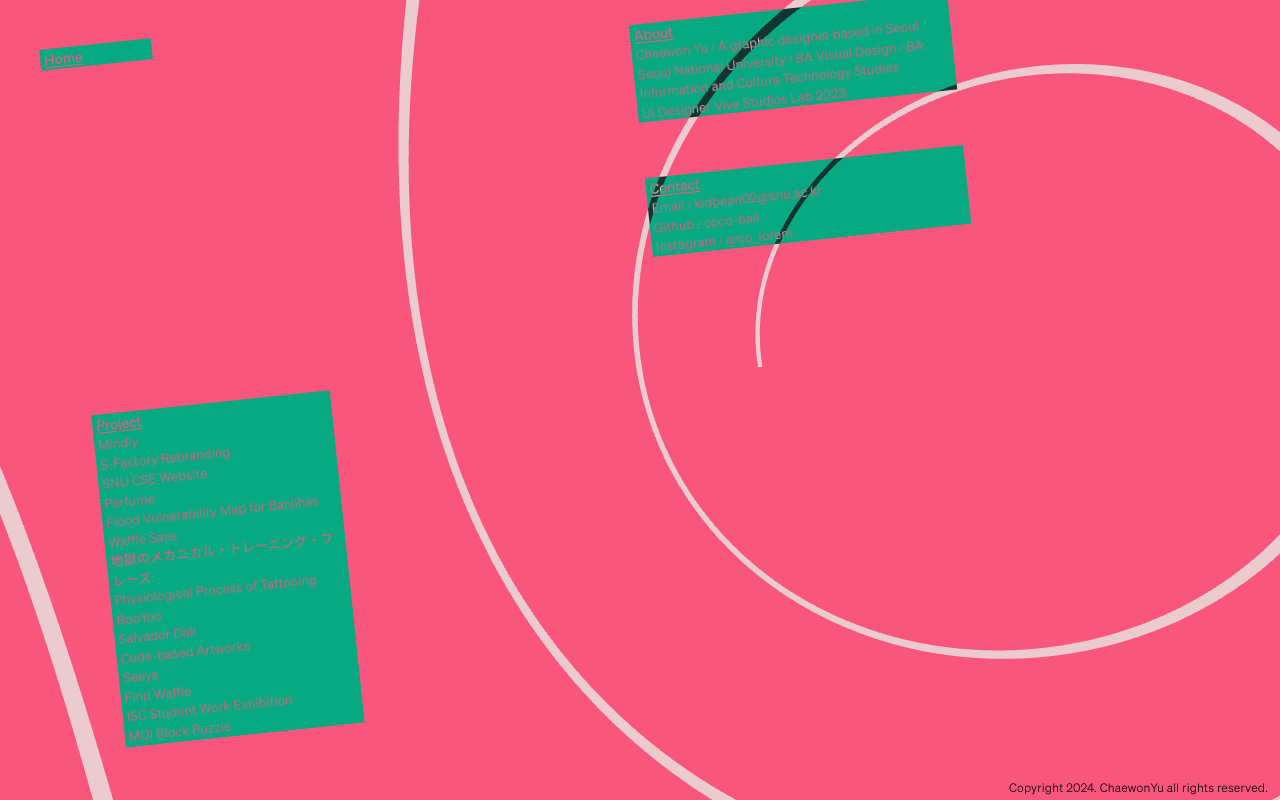
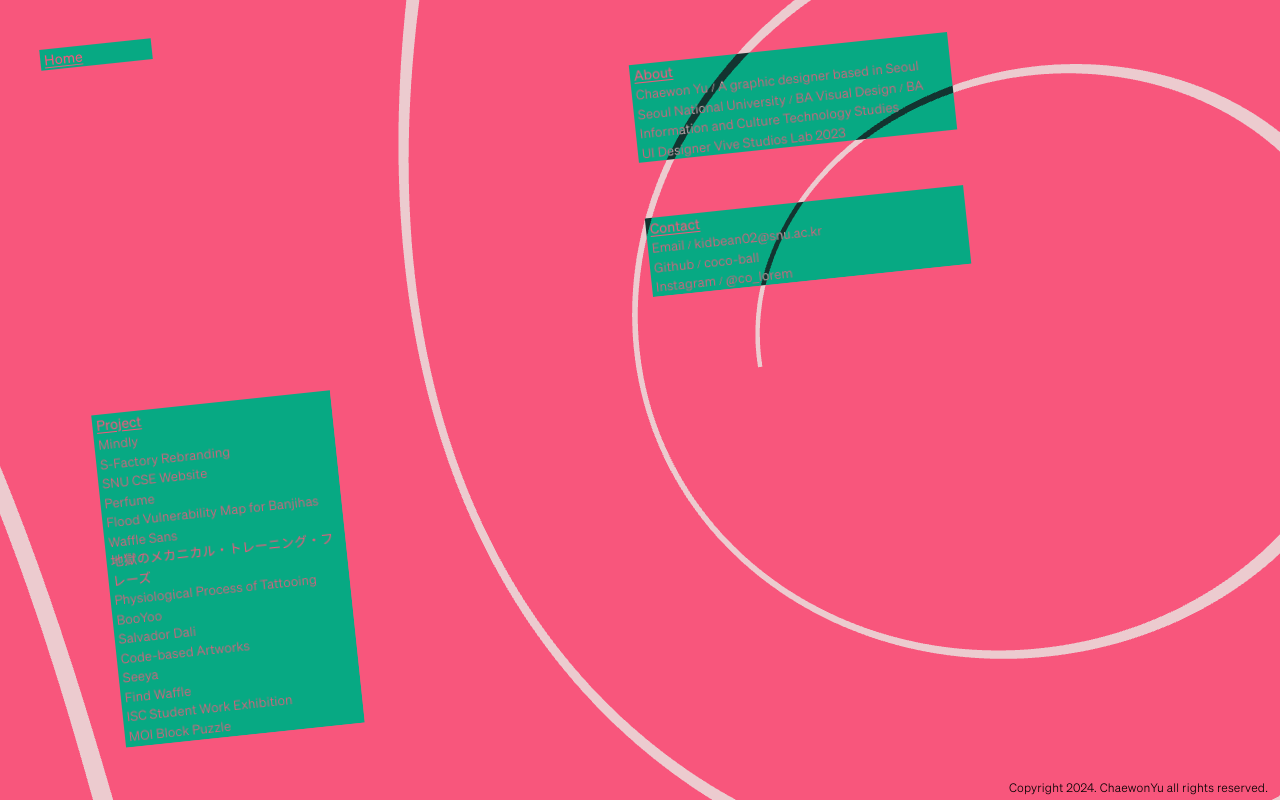
Before and after one commit to coco-ball/portfolio-2024, a React (Vite) app: page / in a window 1280 px wide. Built offline with nearby package versions, Linux system fonts and the light colour scheme.

Commit message:
Fix: Lazy Loading

```diff
--- a/src/pages/home/index.tsx
+++ b/src/pages/home/index.tsx
@@ -4,7 +4,7 @@ function HomePage() {
   return (
     <>
       <ProjectList></ProjectList>
-      <div className="h-fit flex flex-col col-start-3 gap-14 -rotate-6 mt-32 pl-2 w-120 md:mt-2 md:pl-0 md:mix-blend-exclusion hover:mix-blend-normal">
+      <div className="h-fit flex flex-col col-start-3 gap-14 -rotate-6 mt-32 pl-2 w-120 md:mt-12 md:pl-0 md:mix-blend-exclusion hover:mix-blend-normal transition-all duration-">
         <div className="bg-white pl-1">
           <p className="home-category">About</p>
           <p className="home-content">
--- a/src/pages/project/index.tsx
+++ b/src/pages/project/index.tsx
@@ -43,24 +43,6 @@ export default function ProjectPage() {
             <p className="mb-5">{selectedProject?.engDescription}</p>
             <p>{selectedProject?.korDescription}</p>
           </div>
-          {/* {selectedProject?.engHonors && (
-            <div className="text-xs mt-8 content-center p-0.5 w-32 h-32 bg-gray-300 text-white overflow-clip">
-              <p className="-rotate-6 w-[7.75rem]">
-                {selectedProject?.engHonors}
-                <br />
-                <br />
-                {selectedProject?.korHonors}
-              </p>
-            </div>
-          )} */}
-          {/* {selectedProject?.engHonors && (
-            <p className="bg-black text-[#D2D2D4] text-xs p-0.5 -rotate-6 w-60 ml-auto mt-2 md:mt-20">
-              {selectedProject?.engHonors}
-              <br />
-              <br />
-              {selectedProject?.korHonors}
-            </p>
-          )} */}
         </div>
       </div>
       <ul ref={imageContainerRef} className="col-span-2 overflow-y-scroll">
@@ -78,6 +60,7 @@ export default function ProjectPage() {
             className="w-full"
             alt=""
             key={idx}
+            loading="lazy"
           />
         ))}
       </ul>
```
